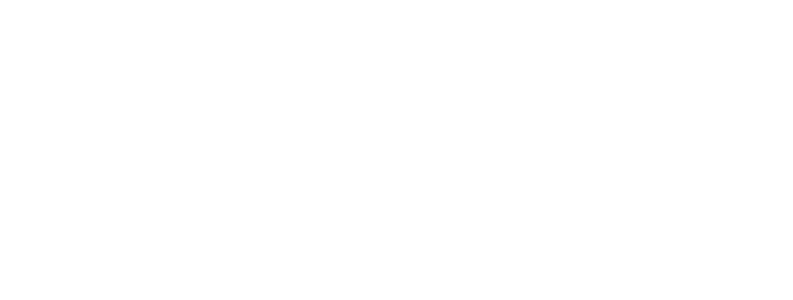
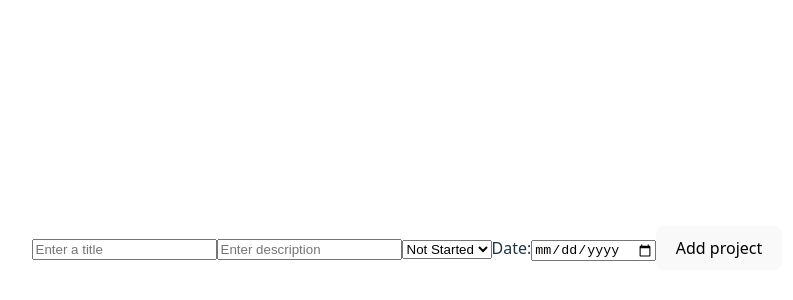
Before and after one commit to jhyche80-jpg/Fullstack-Project-Frontend, a React (Vite) app: page /projects in a window 1280 px wide. Shown: the part 152-452 px from the top of the page, without its empty margins (233-1026 px from the left). Built offline with nearby package versions, Linux system fonts and the light colour scheme; no server answers.

Commit message:
i made a good dent into the Project  part of the code

```diff
--- a/package.json
+++ b/package.json
@@ -11,6 +11,7 @@
   },
   "dependencies": {
     "axios": "^1.13.4",
+    "chart.js": "^4.5.1",
     "dotenv": "^17.2.3",
     "react": "^19.2.0",
     "react-dom": "^19.2.0",
--- a/src/components/CreateProject.tsx
+++ b/src/components/CreateProject.tsx
@@ -1,9 +1,53 @@
-import React from 'react'
+import React, { useState, type ChangeEvent } from 'react'
+import type { CreateProjectDTO, createProjectProps } from '../types/projectTypes'
+import { createProject } from '../utils/api/projectApi'
 
-export default function CreateProject() {
+export default function CreateProject({ projects, setProjects }: createProjectProps) {
+    const [formData, setFormData] = useState<CreateProjectDTO>({
+        title: '',
+        description: '',
+        status: 'notStarted',
+        dueDate: ''
+
+    })
+    function handleChange(event: ChangeEvent<HTMLInputElement | HTMLSelectElement>) {
+        setFormData({
+            ...formData,
+            [event?.target.name]: event?.target.value
+        })
+
+    }
+    async function handleSubmit(event: React.FormEvent<HTMLFormElement>) {
+        event.preventDefault()
+        try {
+            const data = await createProject(formData)
+            setProjects((prev) => [...prev, data])
+        } catch (error) {
+            console.error("Error creating project:", error)
+
+        }
+
+    }
     return (
-        <div>
-
-        </div>
+        <form onSubmit={handleSubmit}>
+            <input type="text"
+                placeholder='Enter a title'
+                value={formData.title}
+                onChange={handleChange}
+                name='title' />
+            <input type="text"
+                placeholder='Enter description'
+                value={formData.description}
+                onChange={handleChange}
+                name='description' />
+            <select name="status" id="" value={formData.status} onChange={handleChange}>
+                <option value="in-progress">In progress</option>
+                <option value="completed">Completed</option>
+                <option value="notStarted"> Not Started</option>
+            </select>
+            <label htmlFor="dueDate">Date:</label>
+            <input type="date" name='dueDate' value={formData.dueDate} onChange={handleChange} />
+            <button type='submit'>Add project</button>
+        </form>
     )
 }
--- a/src/components/ProjectList.tsx
+++ b/src/components/ProjectList.tsx
@@ -1,8 +1,16 @@
 import React from 'react'
+import type { Project, ProjectListProps } from '../types/projectTypes'
+import ProjectItem from './projectitem'
 
-export default function ProjectList() {
+export default function ProjectList({ projects }: ProjectListProps) {
     return (
         <div>
+            {
+                projects && projects.map((project: Project) => {
+                    return < ProjectItem key={project._id} project={project} />
+                })
+
+            }
 
         </div>
     )
--- /dev/null
+++ b/src/components/projectitem.tsx
@@ -0,0 +1,30 @@
+import React, { useState, type ChangeEvent } from 'react'
+import { updateProject, deleteProject } from '../utils/api/projectApi'
+import { type Project, type ProjectItem } from '../types/projectTypes'
+export default function ProjectItem({ project }: ProjectItem) {
+    const [formData, setFormData] = useState<Project>({
+        _id: project._id,
+        title: project.title,
+        description: project.description,
+        status: project.status,
+        dueDate: project.dueDate,
+        user: project.user
+    })
+    const [editing, setEditing] = useState(false)
+    async function handleUpdate(event: ChangeEvent<HTMLInputElement>) {
+        event.preventDefault()
+        try {
+            const update = await updateProject(project._id, formData)
+
+        } catch (error) {
+
+        }
+
+    }
+    return (
+        <div>
+
+
+        </div>
+    )
+}
--- a/src/pages/ProjectPage/ProjectDashBoard.tsx
+++ b/src/pages/ProjectPage/ProjectDashBoard.tsx
@@ -1,15 +1,21 @@
-import React from 'react'
-
+import { useState, useEffect } from 'react'
+import type { Project } from '../../types/projectTypes'
+import { getProjects } from '../../utils/api/projectApi'
+import CreateProject from '../../components/CreateProject'
+import ProjectList from '../../components/ProjectList'
 // Show a chart of data
 // show a list of projects
 // add Projects to the list
 // Rerender the list!
-
 export default function ProjectDashBoard() {
+    const [projects, setProjects] = useState<Project[]>()
+    useEffect(() => {
+        getProjects().then(data => setProjects(data))
+    }, [])
     return (
         <div>
-
-
+            <CreateProject projects={projects} setProjects={setProjects} />
+            <ProjectList projects={projects} />
         </div>
     )
 }
```
Also changed, not shown: src/types/projectTypes.ts (+20 -0 lines), 1 other file (tests, documents, lock files or other folders).
